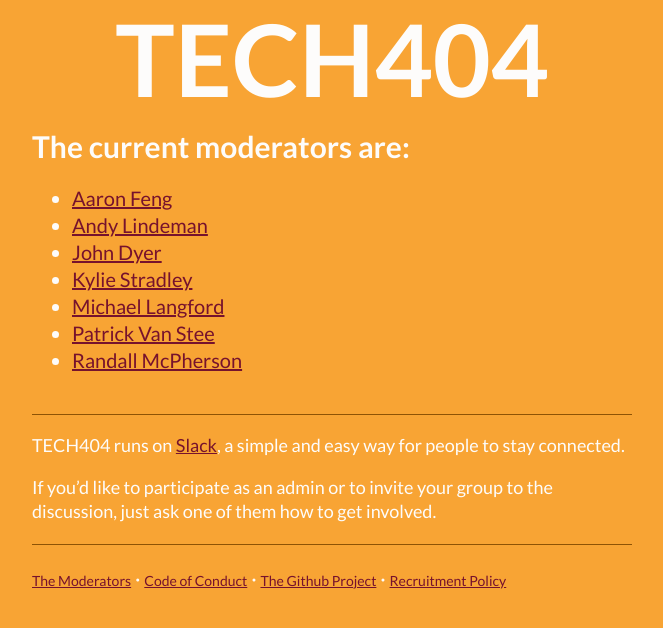
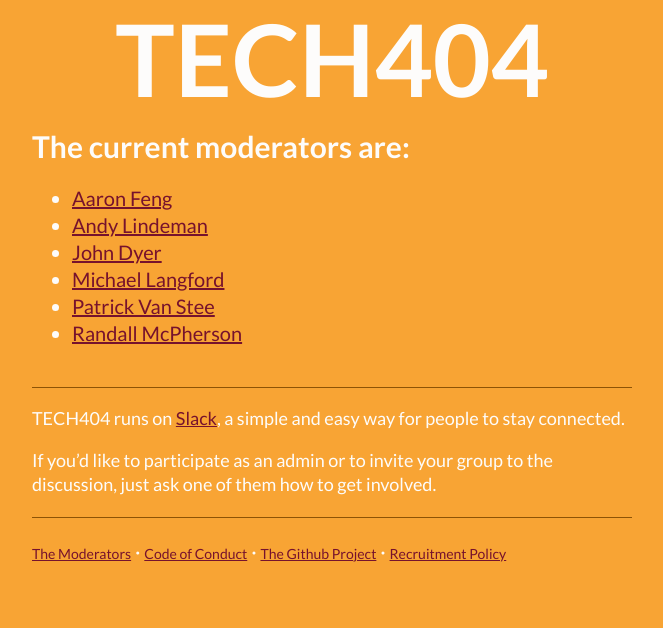
Before and after one commit to tech404/tech404.github.io, a Jekyll site: the page built from moderators/index.html, in a window 1280 px wide. Shown: the top 628 px of the page, without its empty margins (308-971 px from the left). Built offline with Jekyll 4.4.1, drawn with Linux system fonts in a browser that asks for light colours; nearby versions of some CDN libraries.

Commit message:
removes Kylie, adds Michaels email

```diff
--- a/_data/admins.yml
+++ b/_data/admins.yml
@@ -7,11 +7,8 @@
 - name: John Dyer
   email:
   twitter: thedyers
-- name: Kylie Stradley
-  email:
-  twitter: KyFaSt
 - name: Michael Langford
-  email:
+  email: michael.langford@gmail.com
   twitter: mj_langford
 - name: Patrick Van Stee
   email:
```
